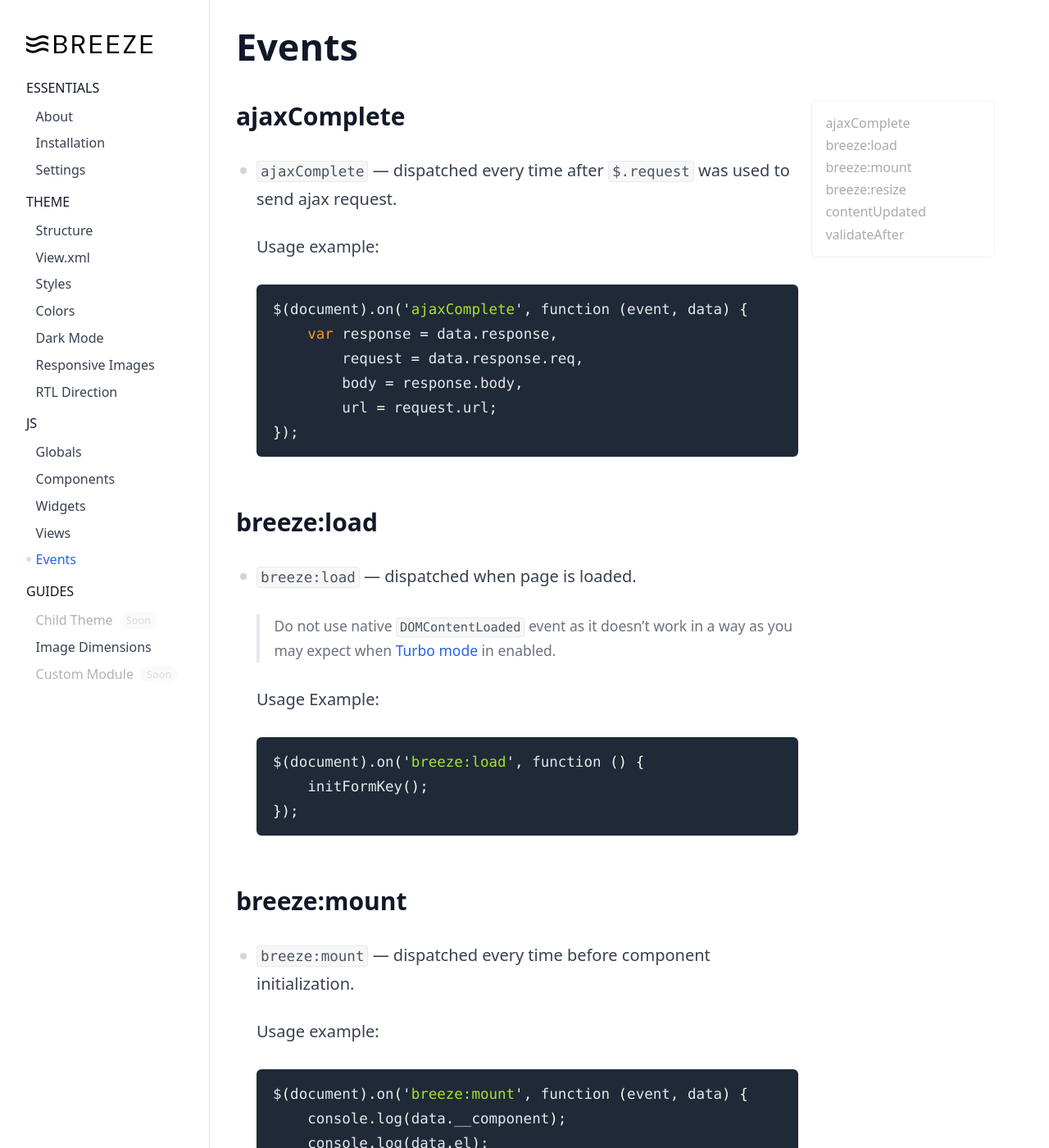
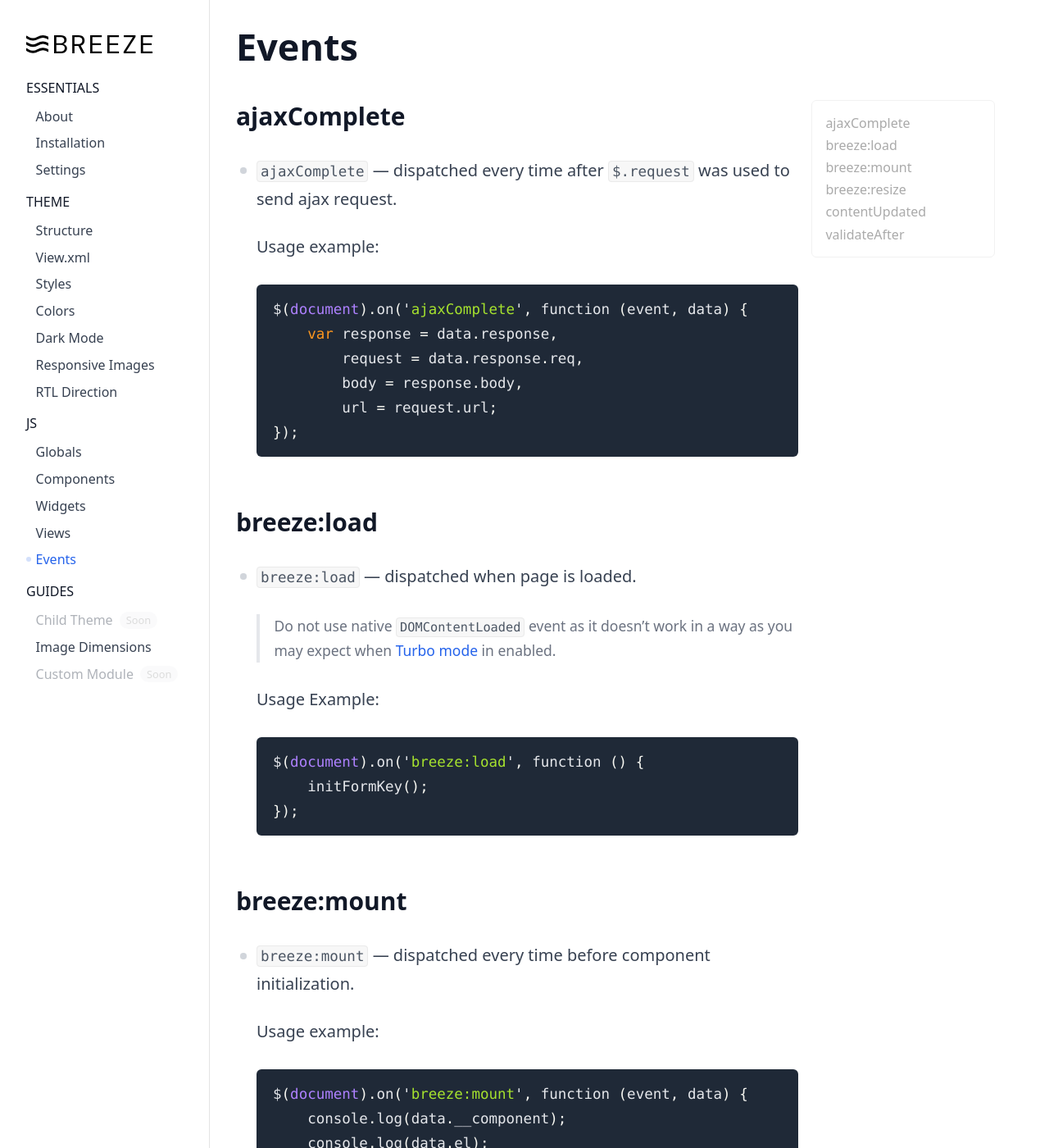
Before and after one commit to breezefront/breezefront.com, a Jekyll site: the page built from collections/_js/events.md, in a window 1280 px wide and 1400 px high. Shown: the whole window at 82% size. Built offline with Jekyll 4.4.1, drawn with Linux system fonts in a browser that asks for light colours.

Commit message:
Improve code highlight styles

```diff
--- a/_sass/code-highlight.scss
+++ b/_sass/code-highlight.scss
@@ -1,9 +1,3 @@
-.language-powershell {
-  .n {
-    color: #ae81ff;
-  }
-}
-
 .highlight table td { padding: 5px; }
 .highlight table pre { margin: 0; }
 .highlight .w {
@@ -85,3 +79,22 @@
 .highlight .ss {
   color: #a6e22e;
 }
+
+.highlight {
+  .nb {
+    color: #ae81ff;
+  }
+}
+.language-powershell {
+  .o {
+    color: #66d9ef;
+  }
+  .n {
+    color: #ae81ff;
+  }
+}
+.language-bash {
+  .o {
+    color: #66d9ef;
+  }
+}
```
